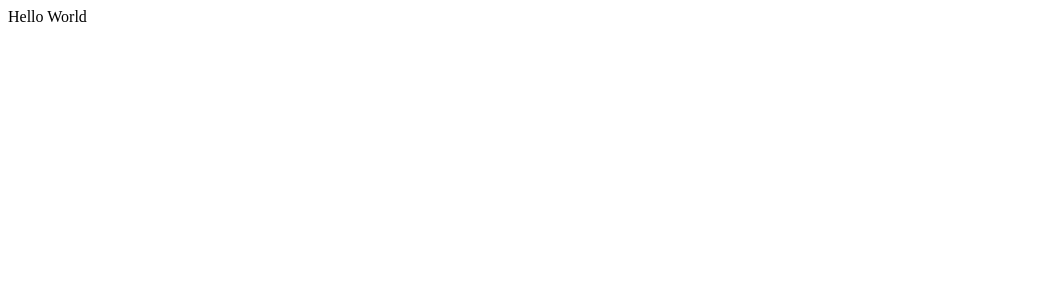
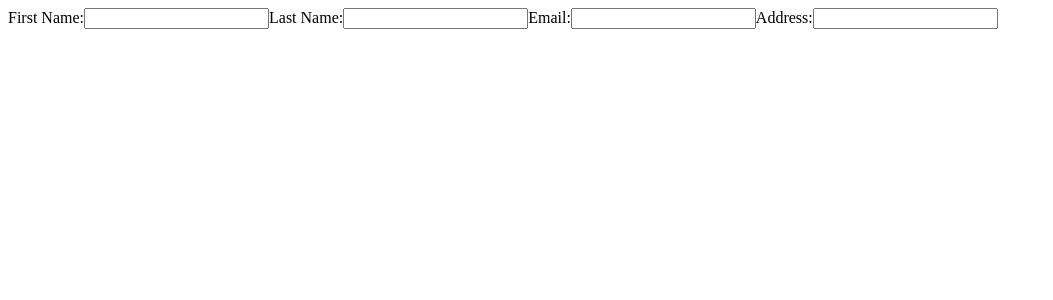
Before and after one commit to onifernando1/cv-maker, a React (Create React App) app in the folder cv-project/: page / in a window 1280 px wide. Shown: the top 300 px of the page, without its empty margins (0-1053 px from the left). Built offline with nearby package versions, Linux system fonts and the light colour scheme.

Commit message:
create form for basic information

```diff
--- a/cv-project/src/App.js
+++ b/cv-project/src/App.js
@@ -1,8 +1,13 @@
 import React, { Component } from "react";
+import General from "./components/General";
 
 class App extends Component {
   render() {
-    return <div>Hello World</div>;
+    return (
+      <div>
+        <General />
+      </div>
+    );
   }
 }
 
--- a/cv-project/src/components/General.js
+++ b/cv-project/src/components/General.js
@@ -0,0 +1,26 @@
+import React, { Component } from "react";
+
+class General extends Component {
+  constructor() {
+    super();
+  }
+
+  render() {
+    return (
+      <div>
+        <form>
+          <label for="first-name">First Name:</label>
+          <input type="text" name="first-name" id="first-name"></input>
+          <label for="last-name">Last Name:</label>
+          <input type="text" name="last-name" id="last-name"></input>
+          <label for="email">Email:</label>
+          <input type="email" name="email" id="email"></input>
+          <label for="address">Address:</label>
+          <input type="address" name="address" id="address"></input>
+        </form>
+      </div>
+    );
+  }
+}
+
+export default General;
--- a/cv-project/src/index.js
+++ b/cv-project/src/index.js
@@ -1,6 +1,7 @@
 import React from "react";
 import ReactDOM from "react-dom/client";
 import App from "./App";
+import { Component } from "react";
 
 const root = ReactDOM.createRoot(document.getElementById("root"));
 root.render(
```
Also changed, not shown: 1 other file (tests, documents, lock files or other folders).
